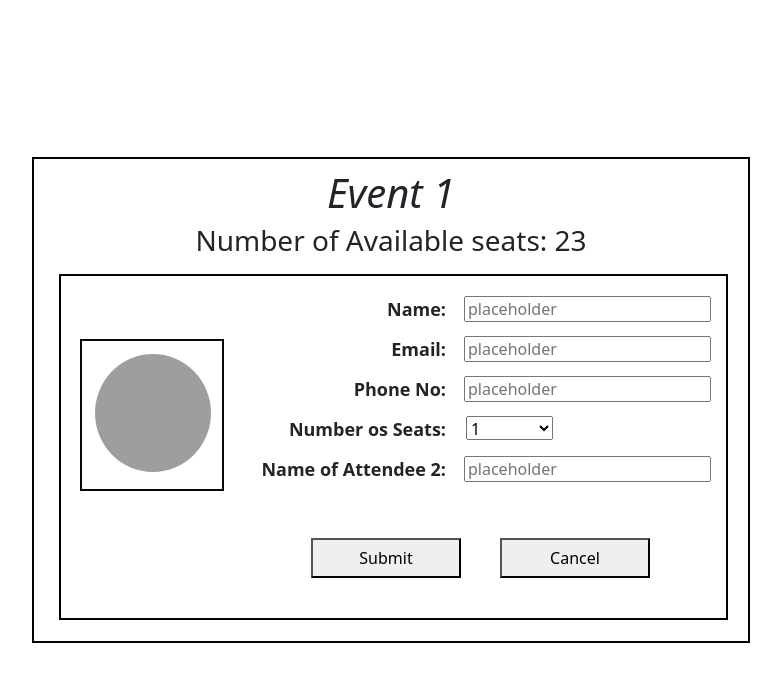
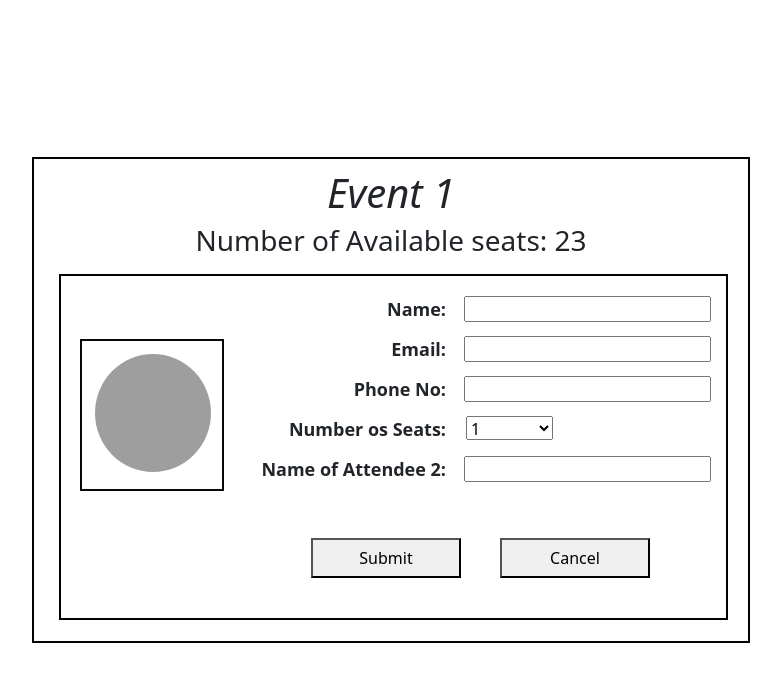
Before and after one commit to Poovannan98/Day_12_1_9_22, a plain HTML site: page Index.html in a window 1280 px wide. Shown: the whole page, without its empty margins (249-1030 px from the left). Drawn offline with nearby package versions, Linux system fonts and the light colour scheme; grey boxes are pictures that could not be loaded.

Commit message:
Update Index.html

```diff
--- a/Index.html
+++ b/Index.html
@@ -29,25 +29,21 @@
           <label class="label">Name:</label>
           <input
             type="text"
-            placeholder="placeholder"
             class="home-textinput input"
           />
           <label class="label1">Email:</label>
           <input
             type="text"
-            placeholder="placeholder"
             class="home-textinput1 input"
           />
           <label class="label2">Phone No:</label>
           <input
             type="text"
-            placeholder="placeholder"
             class="home-textinput2 input"
           />
           <label class="label3">Name of Attendee 2:</label>
           <input
             type="text"
-            placeholder="placeholder"
             class="home-textinput3 input"
           />
           <label class="label-select">Number os Seats:</label>
```
